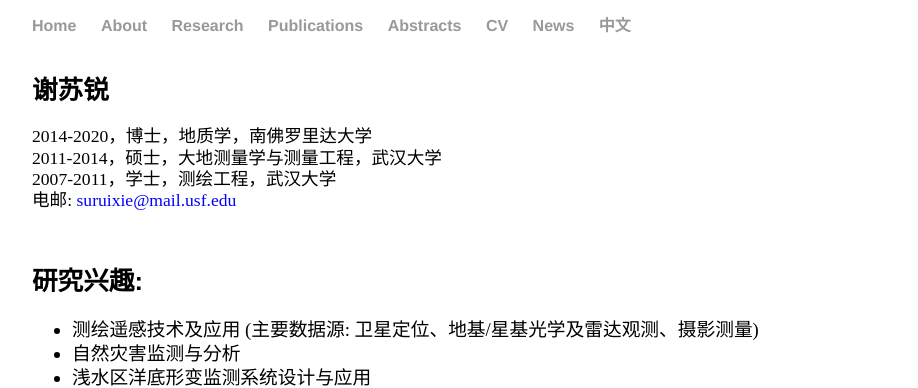
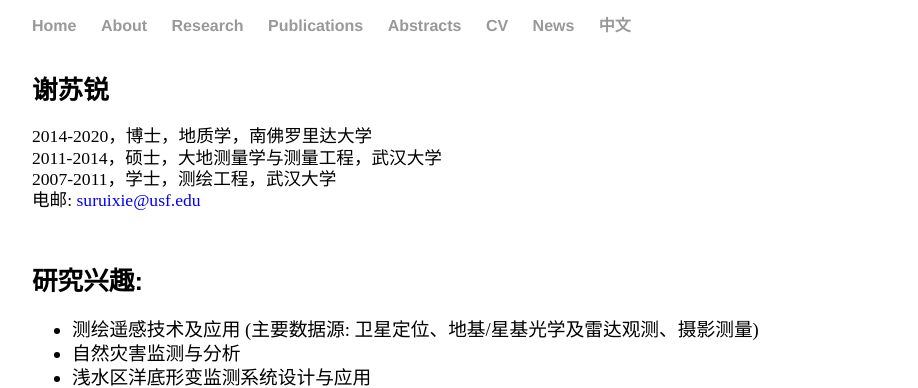
Before and after one commit to suruixie/suruixie.github.io, a Jekyll site: the page built from Chinese/index.html, in a window 1280 px wide. Shown: the top 388 px of the page, without its empty margins (96-1014 px from the left). Built offline with Jekyll 4.4.1, drawn with Linux system fonts in a browser that asks for light colours; a style sheet for code colours, icons or effects is not loaded.

Commit message:
Update index.html

```diff
--- a/Chinese/index.html
+++ b/Chinese/index.html
@@ -11,7 +11,7 @@ title: 苏锐的中文页面
             2011-2014，硕士，大地测量学与测量工程，武汉大学<br>
             2007-2011，学士，测绘工程，武汉大学<br>
             电邮:
-		<a href="mailto:suruixie@mail.usf.edu" style="color:#0000FF;">suruixie@mail.usf.edu</a> <br>
+		<a href="mailto:suruixie@usf.edu" style="color:#0000FF;">suruixie@usf.edu</a> <br>
             </p>
 	</div>
 	<div class="sideText">
```
